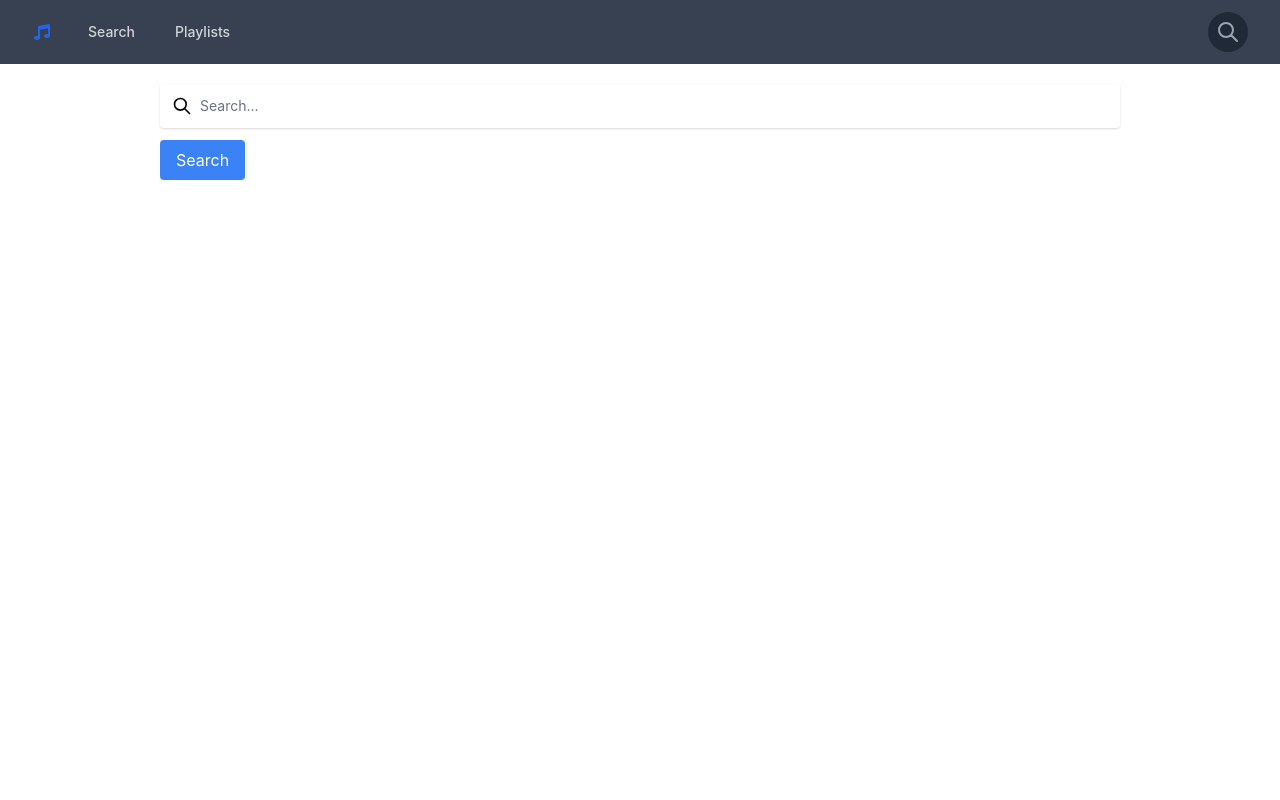
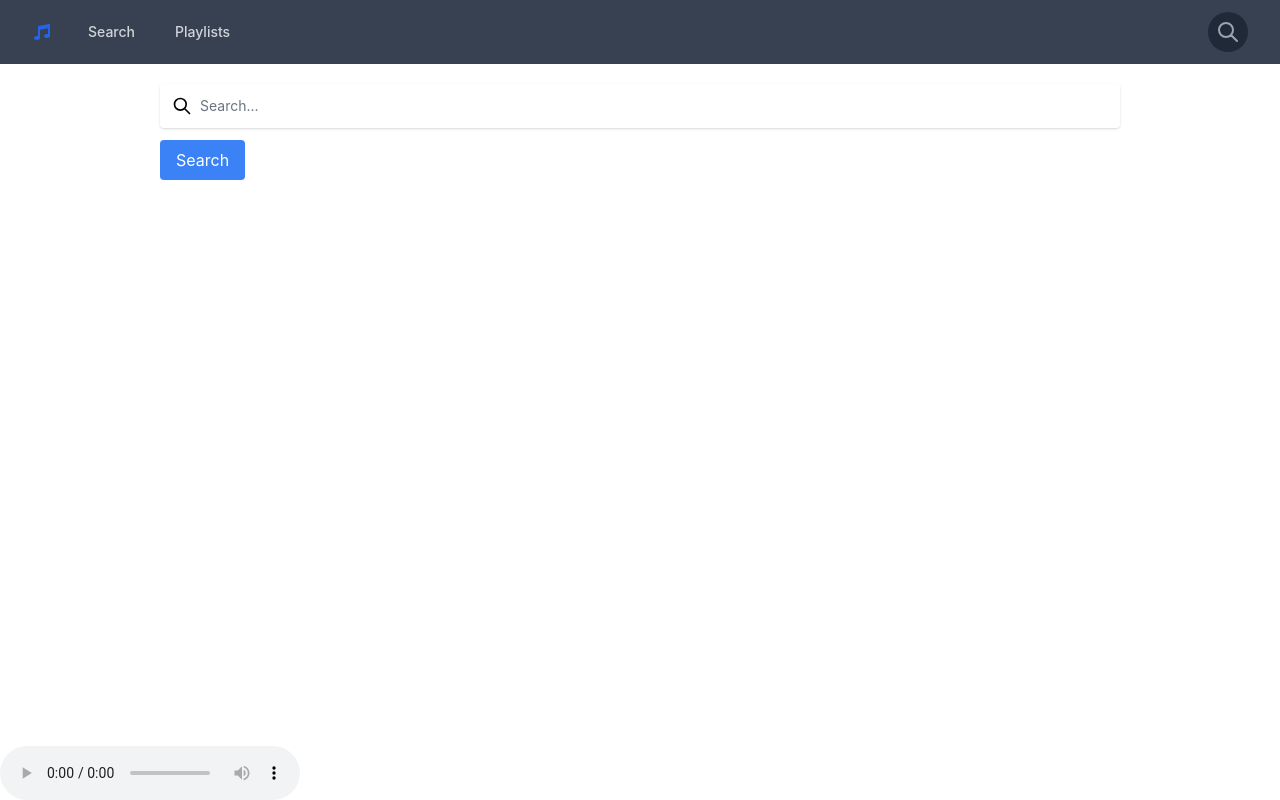
Before and after one commit to ronak0624/apple-music-ai2, a React (Create React App) app in the folder views/: page / in a window 1280 px wide. Built offline with nearby package versions, Linux system fonts and the light colour scheme.

Commit message:
audio plays from media object

```diff
--- a/views/package.json
+++ b/views/package.json
@@ -12,10 +12,13 @@
         "@testing-library/react": "^11.2.7",
         "@testing-library/user-event": "^12.8.3",
         "axios": "^0.22.0",
+        "moment": "^2.29.1",
         "react": "^17.0.2",
+        "react-audio-player": "^0.17.0",
         "react-dom": "^17.0.2",
         "react-router-dom": "^5.3.0",
         "react-scripts": "4.0.3",
+        "styled-components": "^5.3.1",
         "web-vitals": "^1.1.2"
     },
     "scripts": {
--- a/views/src/templates/MediaPlayer/index.js
+++ b/views/src/templates/MediaPlayer/index.js
@@ -1,11 +1,16 @@
-
+import ReactAudioPlayer from 'react-audio-player';
 
 export default function Player(props) {
-    const {src, type} = props;
+    const { src, type } = props;
 
-    return(
+    return (
         <div className="w-screen fixed bottom-0">
-            <span>{src}</span>
+            <p>{src}</p>
+            <ReactAudioPlayer
+                src={src}
+                autoPlay
+                controls
+            />
         </div>
     )
 }
```
Also changed, not shown: views/src/templates/MediaPlayer/Audio.js (deleted), views/src/templates/MediaPlayer/Bar.js (deleted), views/src/templates/MediaPlayer/Pause.js (deleted), views/src/templates/MediaPlayer/Play.js (deleted), 1 other file (tests, documents, lock files or other folders).
